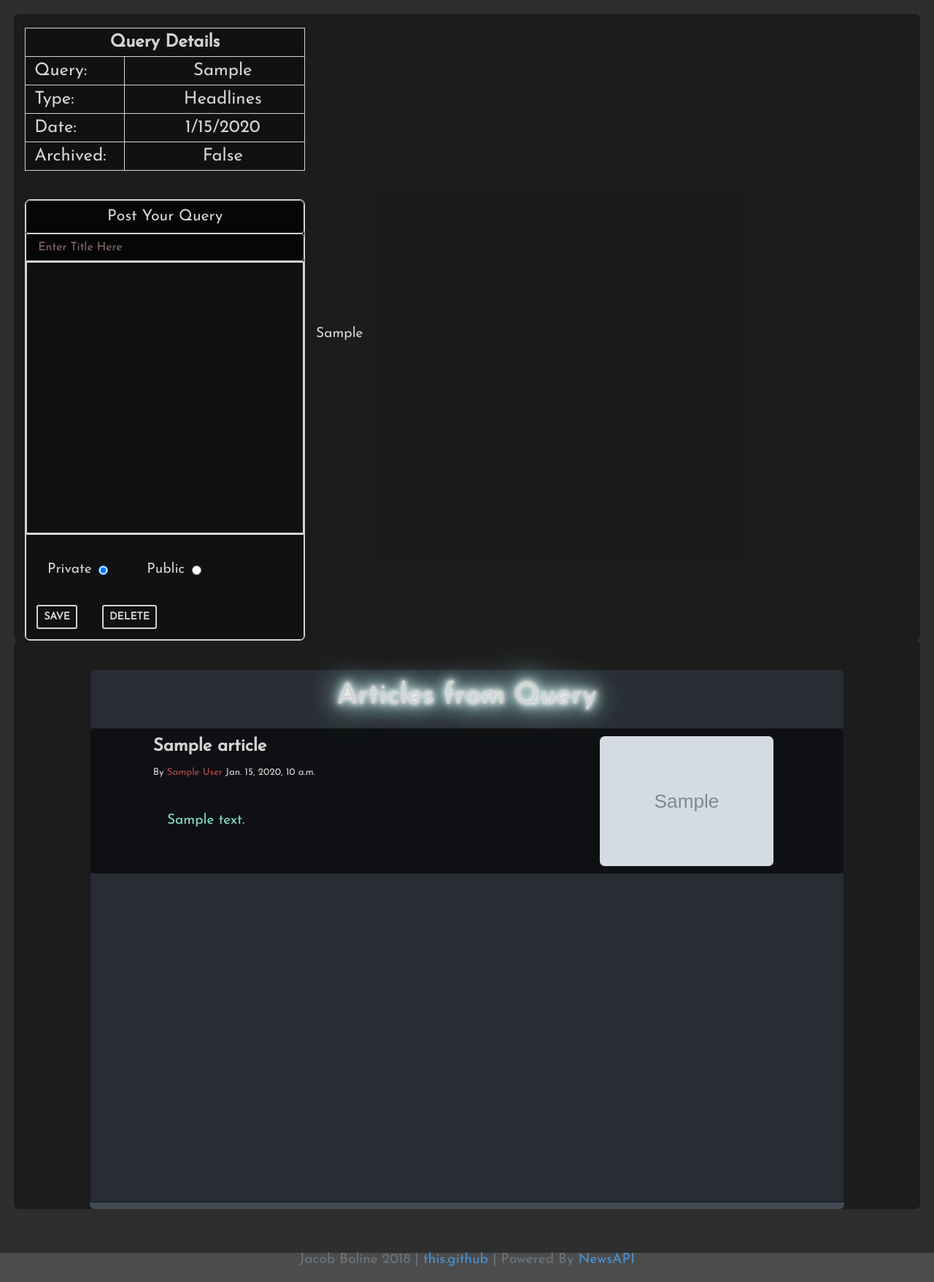
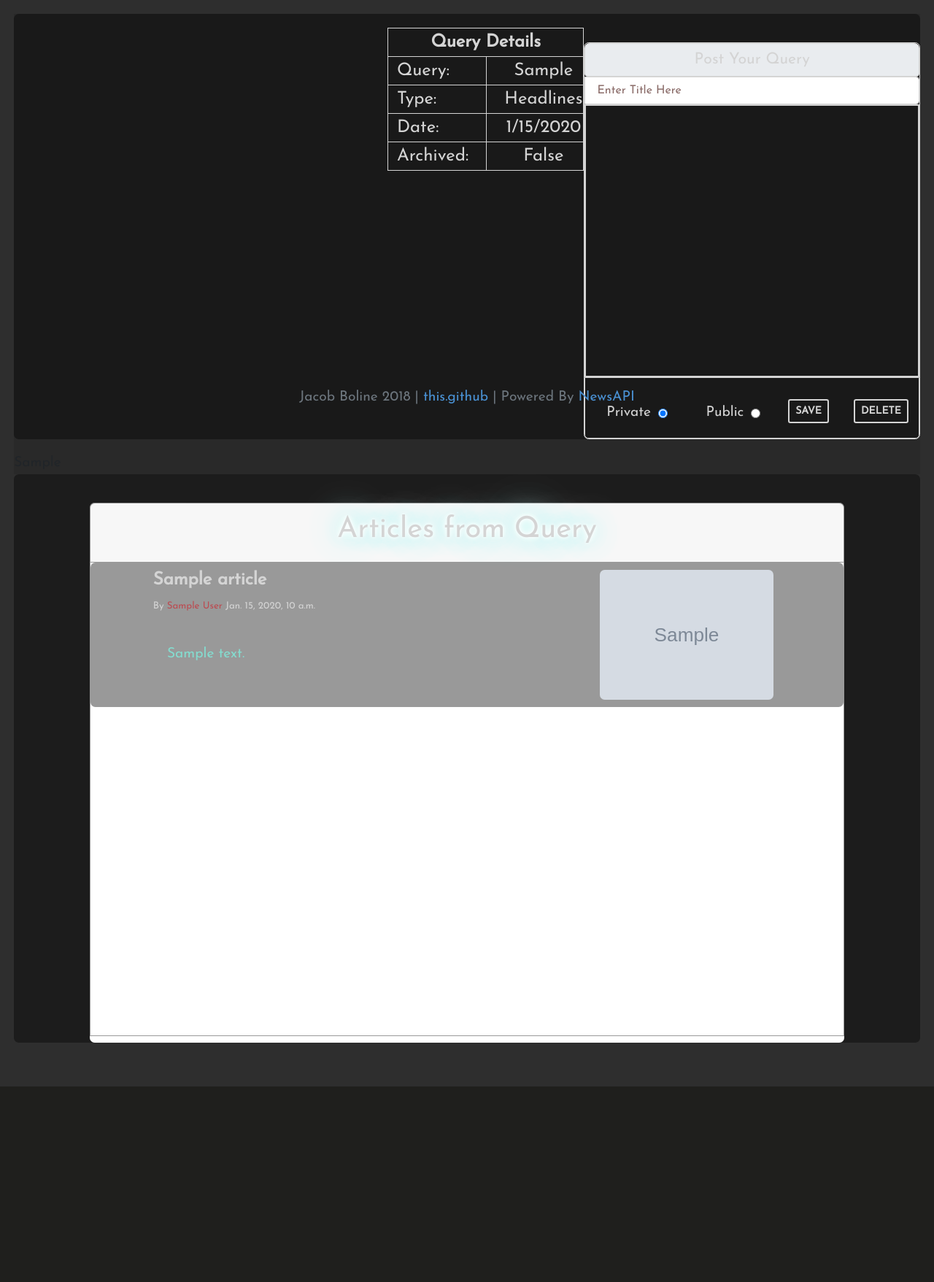
Before and after one commit to yc5424tl/geodjango_news_map, a Django app: page /query/view/1 in a window 1280 px wide. Shown: the part 250-2007 px from the top of the page at 73% size. After the commit the page ends 1739 px from the top, so only its background shows below. Run offline with Django 3.2, Linux system fonts and the light colour scheme; a user stored in the database is signed in; tables that the repository leaves empty hold one stand-in row (values such as "Sample post"); grey boxes marked "Sample" are stand-in pictures; some libraries are stand-ins or nearby versions; some web fonts are replaced.

Commit message:
modified view_sources style along with root

```diff
--- a/geodjango_news_map_web/static/css/root.css
+++ b/geodjango_news_map_web/static/css/root.css
@@ -46,8 +46,9 @@ body {
 
 footer {
     width: 100%;
-    height: 60px;
-    line-height: 60px;
+    height: 30px;
+    line-height: 1.5625;
+    /*line-height: 60px;*/
     display: block;
 }
 
--- a/geodjango_news_map_web/static/css/view_query.css
+++ b/geodjango_news_map_web/static/css/view_query.css
@@ -13,12 +13,13 @@
     margin: 0;
     height: 100%;
     width: 100%;
+    background-color: var(--transp-bg-1);
 }
 
 #view-query-table {
     margin-top: 1em;
     padding: 1em;
-    background-color: var(--transp-bg-4);
+    /*background-color: var(--transp-bg-4);*/
 }
 
 th {
@@ -52,11 +53,11 @@ th {
 
 #post-query-container {
     margin-top: 2em;
-    background-color: var(--transp-bg-4);
+    /*background-color: var(--transp-bg-4);*/
 }
 
 .port-query-container > form {
-    background-color: var(--transp-bg-4);
+    /*background-color: var(--transp-bg-4);*/
 }
 
 .post-query-container > form > button {
@@ -69,7 +70,7 @@ th {
     border-collapse: collapse;
     margin-bottom: 0;
     padding-bottom: 0;
-    background-color: var(--transp-bg-4);
+    /*background-color: var(--transp-bg-4);*/
 }
 
 #new-post-span-container {
@@ -79,7 +80,7 @@ th {
     margin-left: 0;
     margin-right: 0;
     margin-bottom: 1em;
-    background-color: var(--transp-bg-4);
+    /*background-color: var(--transp-bg-4);*/
     border-collapse: collapse;
 }
 
@@ -88,7 +89,7 @@ th {
     border-top-left-radius: 5pt;
     width: 100%;
     text-align: center;
-    background-color: var(--transp-bg-4);
+    /*background-color: var(--transp-bg-4);*/
     color: var(--main-light);
     font-size: 16pt;
     margin-left: 0;
@@ -100,15 +101,19 @@ th {
 
 /*=======================================ARTICLES=============================================*/
 
+/*#articles-row {*/
+/*    background-color: var(--transp-bg-7);*/
+/*}*/
+
 #articles-wrapper {
-    background-color: var(--transp-bg-4);
+    /*background-color: var(--transp-bg-4);*/
     border-radius: 5pt;
     padding: 0;
     margin-top: 2em;
 }
 
 #articles-col {
-    background-color: transparent;
+    /*background-color: transparent;*/
     color: var(--main-light);
     border-radius: 5pt;
     border-collapse: collapse;
@@ -119,7 +124,7 @@ th {
 #articles-card {
     height: calc(100vh - 60px);
     max-height: calc(100vh - 60px);
-    background-color: var(--main-grey);
+    /*background-color: var(--main-grey);*/
     color: var(--main-light);
     border-radius: 5pt;
     margin: 0;
@@ -130,11 +135,11 @@ th {
 #card-header {
     color: var(--main-light);
     text-align: center;
-    background-color: transparent;
+    /*background-color: transparent;*/
 }
 
 #card-header-wrapper{
-    background-color: var(--transp-bg-4);
+    /*background-color: var(--transp-bg-4);*/
     color: var(--transp-bg-7);
     border: none;
     text-shadow:
@@ -166,7 +171,7 @@ th {
      overflow-y: scroll;
      -webkit-overflow-scrolling: touch;
      border: 1pt solid var(--transp-bg-4);
-     background-color: var(--transp-bg-4);
+     /*background-color: var(--transp-bg-4);*/
      border-collapse: collapse;
      margin-bottom: 0;
      height: 100%;
@@ -184,14 +189,14 @@ th {
     border-top: solid 1pt var(--transp-bg-4);
     border-bottom: solid 1pt var(--transp-bg-4);
     color: var(--main-light);
-    background-color: transparent;
+    /*background-color: transparent;*/
     margin: 0 0 20px 0;
     list-style: none;
     border-collapse: collapse;
 }
 
 .article-li * {
-    background-color: transparent;
+    /*background-color: transparent;*/
     color: var(--main-light);
 }
 .article-li:last-of-type {
@@ -201,25 +206,25 @@ th {
 
 .article-row {
     height: 100%;
-    background-color: var(--transp-bg-4);
+    /*background-color: var(--transp-bg-4);*/
     color: var(--main-light);
 }
 
 .left-buffer,
 .right-buffer {
-    background-color: var(--transp-bg-4);
+    /*background-color: var(--transp-bg-4);*/
     margin: 0;
 }
 
 .article-details-container {
     padding-left: 0;
     padding-right: 0;
-    background-color: var(--transp-bg-4);
+    /*background-color: var(--transp-bg-4);*/
     color: var(--main-light);
 }
 
 .article-details-container > * {
-    background-color: transparent;
+    /*background-color: transparent;*/
     color: var(--main-light);
 }
 
@@ -231,7 +236,7 @@ th {
     margin-top: 10px;
     padding-bottom: 0;
     margin-bottom: 0;
-    background-color: transparent;
+    /*background-color: transparent;*/
     color: var(--main-light);
     border-top-right-radius: 5pt;
     border-top-left-radius: 5pt;
@@ -247,7 +252,7 @@ th {
 .article-subtitle-container {
     text-align: left;
     align-content: start;
-    background-color: transparent;
+    /*background-color: transparent;*/
     color: var(--main-light);
     margin-top: 0;
     margin-bottom: 0;
@@ -256,7 +261,7 @@ th {
 }
 
 .article-subtitle {
-    background-color: transparent;
+    /*background-color: transparent;*/
     color: var(--main-light);
     padding-top: 0;
     margin-top: 0;
@@ -268,11 +273,11 @@ th {
 
 .article-author {
     color: #bc4b51;
-    background-color: transparent;
+    /*background-color: transparent;*/
 }
 
 .article-body {
-    background-color: transparent;
+    /*background-color: transparent;*/
     color: var(--aux-accent-5);
     padding: 2em 1em 1em 1em;
     margin-top: 0;
@@ -282,7 +287,7 @@ th {
 }
 
 .article-img-xl-container {
-    background-color: var(--transp-bg-4);
+    /*background-color: var(--transp-bg-4);*/
     color: var(--main-light);
     padding: 10px;
 }
@@ -292,7 +297,7 @@ th {
     width: 100%;
     border-radius: 5pt;
     border-collapse: collapse;
-    background-color: transparent;
+    /*background-color: transparent;*/
 }
 
 @media (min-width: 1200px) {
@@ -302,7 +307,7 @@ th {
     .article-img-xl-container {
         display: block;
         text-align: center;
-        background-color: var(--transp-bg-4);
+        /*background-color: var(--transp-bg-4);*/
     }
     .article-img-xl {
         border-radius: 5pt;
@@ -310,7 +315,7 @@ th {
         width: 100%;
         height: auto;
         display: inline-block;
-        background-color: transparent;
+        /*background-color: transparent;*/
     }
 }
 
@@ -322,7 +327,7 @@ th {
         border-collapse: collapse;
         width: 100%;
         height: auto;
-        background-color: var(--transp-bg-4);
+        /*background-color: var(--transp-bg-4);*/
     }
     .article-img-xl-container,
     .article-img-xl {
@@ -346,7 +351,7 @@ th {
 /*================================================FORM=================================================*/
 
 #post-query-container {
-    background-color: var(--transp-bg-4);
+    /*background-color: var(--transp-bg-4);*/
 }
 
 #new-post-form {
@@ -358,7 +363,7 @@ th {
 #new-post-span {
     border: 1pt solid var(--main-light);
     border-collapse: collapse;
-    background-color: var(--transp-bg-4);
+    /*background-color: var(--transp-bg-4);*/
     margin: 0;
     width: 100%;
     display: block;
@@ -374,7 +379,7 @@ th {
     border: 1pt solid var(--main-light);
     border-collapse: collapse;
     color: var(--aux-accent-3);
-    background-color: var(--transp-bg-4);
+    /*background-color: var(--transp-bg-4);*/
     display: block;
 }
 
@@ -393,7 +398,7 @@ textarea.form-control.view-query {
 }
 
 .form-control.view-query {
-    background-color: transparent;
+    /*background-color: transparent;*/
     color: var(--main-light);
 }
 
@@ -405,7 +410,7 @@ textarea.form-control.view-query {
     text-overflow: ellipsis;
     overflow: scroll;
     font-size: 12pt;
-    background-color: transparent;
+    /*background-color: transparent;*/
     color: var(--aux-accent-6);
     border: 1pt solid var(--main-light);
     border-collapse: collapse;
--- a/geodjango_news_map_web/static/css/view_user.css
+++ b/geodjango_news_map_web/static/css/view_user.css
@@ -36,7 +36,7 @@ hr {
 }
 
 #view-user-last-post-div {
-    background-color: rgba(66, 75, 84, 0.3);
+    background-color: var(--main-dark);
     padding: 1em;
     border-radius: 5pt;
 }
--- a/templates/general/view_query.html
+++ b/templates/general/view_query.html
@@ -15,7 +15,7 @@
     <div class="container" id="view-query-parent-container">
 
         <div class="row">
-            <div class="col">
+            <div class="col"></div>
                 <div id="adjacent-target">
                     <table id="view-query-table">
                         <tr>
@@ -122,7 +122,7 @@
             </div>
         </div>
 
-        <div class="row">
+        <div class="row" id="articles-row">
             <div class="col-sm-0 col-lg-1"></div>
             <div class="col-sm-12 col-lg-10" id="articles-wrapper">
                 <div class="col" id="articles-col">
```
